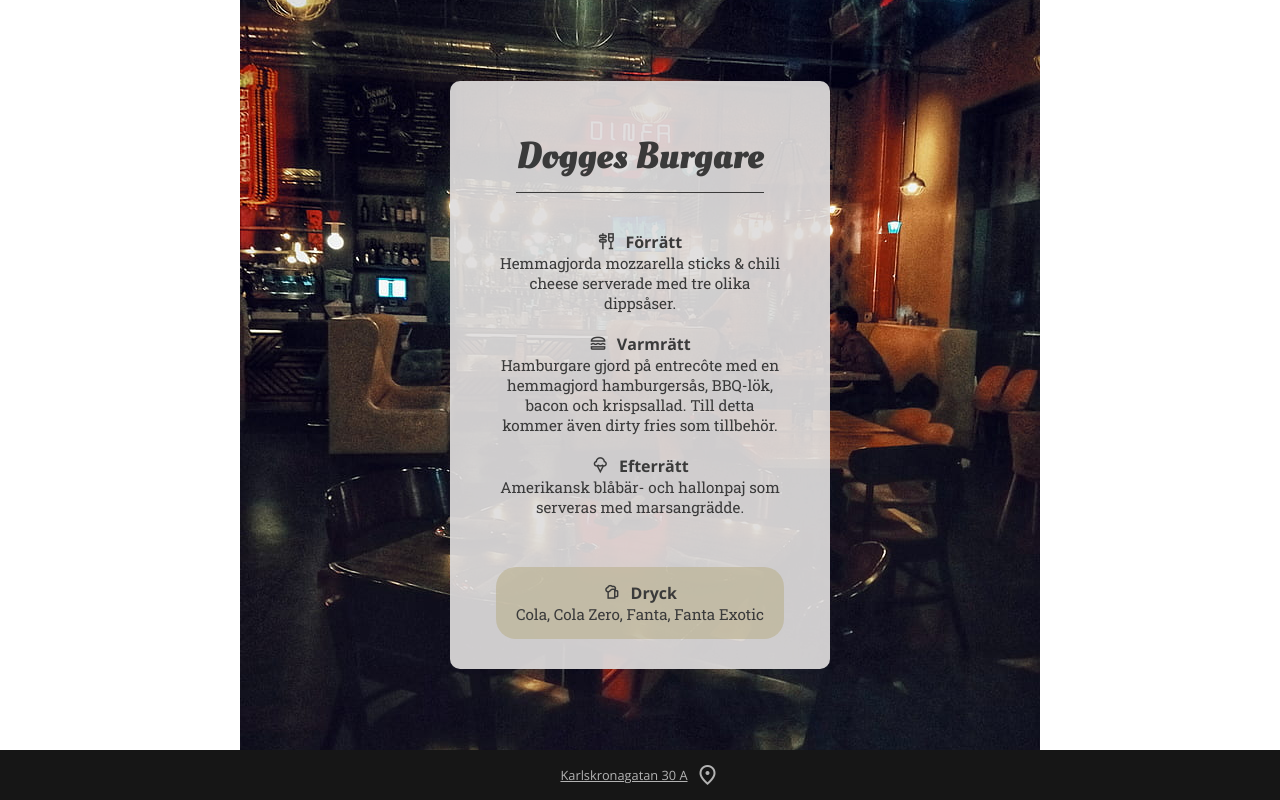
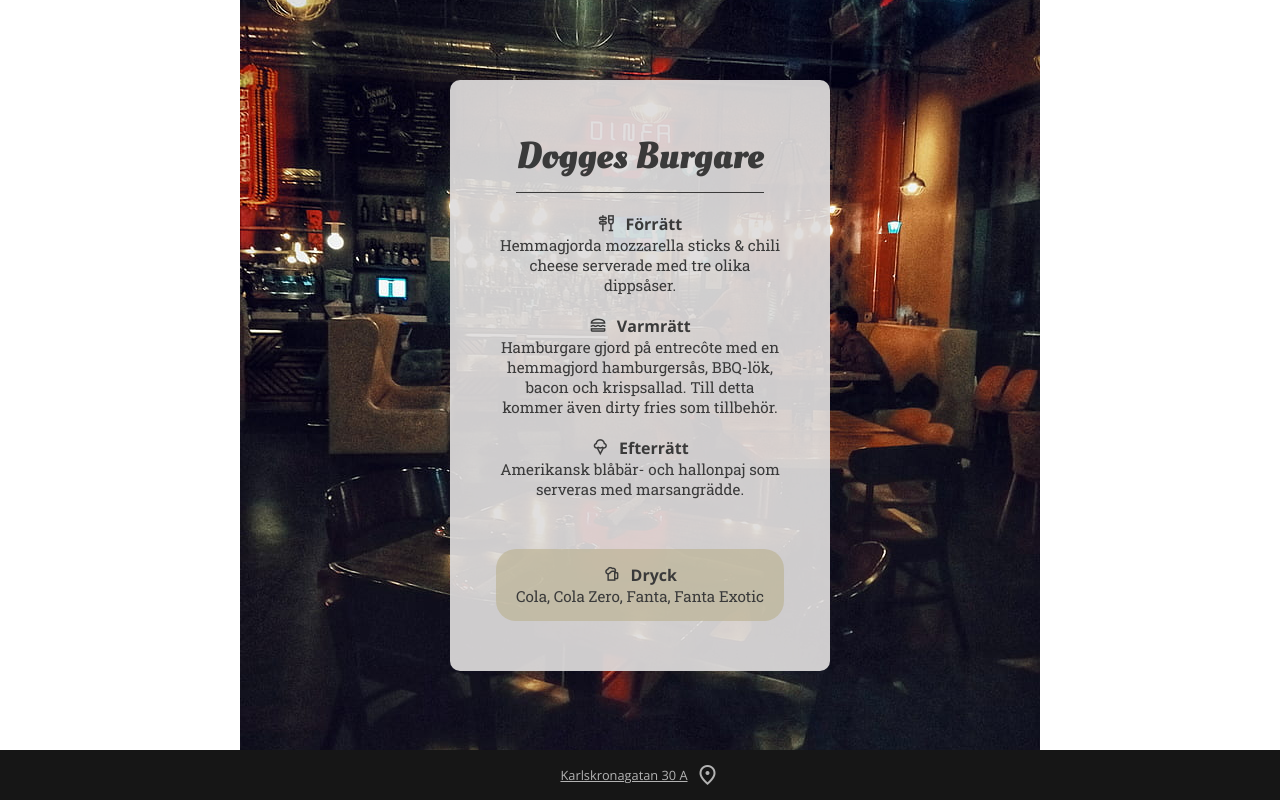
Before and after one commit to doggenyberg/halv8, a plain HTML site: page index.html in a window 1280 px wide. Drawn offline with nearby package versions, Linux system fonts and the light colour scheme.

Commit message:
first commit

```diff
--- a/styles.css
+++ b/styles.css
@@ -24,7 +24,6 @@ body {
 }
 
 nav {
-  height: 100px;
   width: 100%;
   font-family: "Oleo Script", system-ui;
   font-weight: 700;
@@ -72,7 +71,7 @@ main {
   display: flex;
   flex-direction: column;
   align-items: center;
-  padding: 30px;
+  padding: 50px 30px;
   width: 380px;
   background-color: rgba(223, 221, 221, 0.923);
   border-radius: 10px;
```
